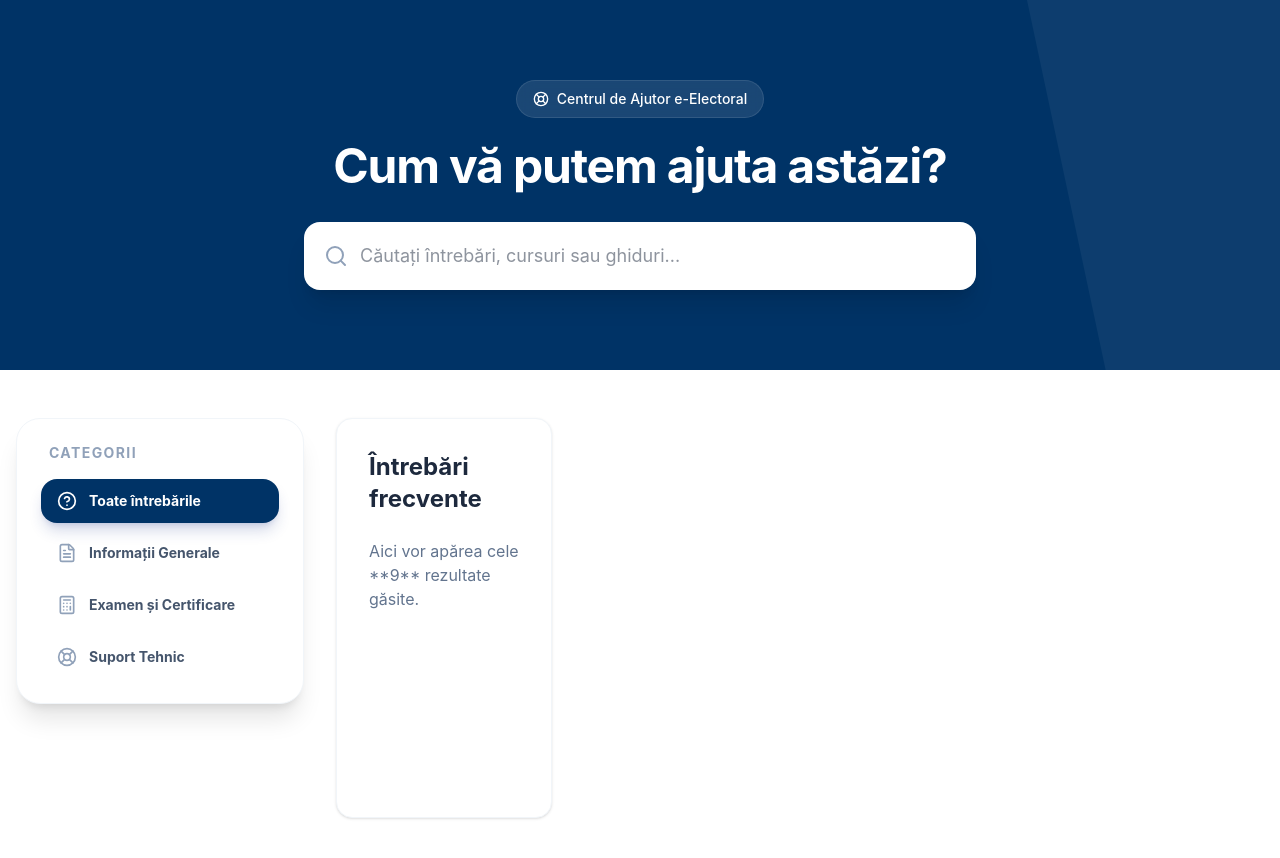
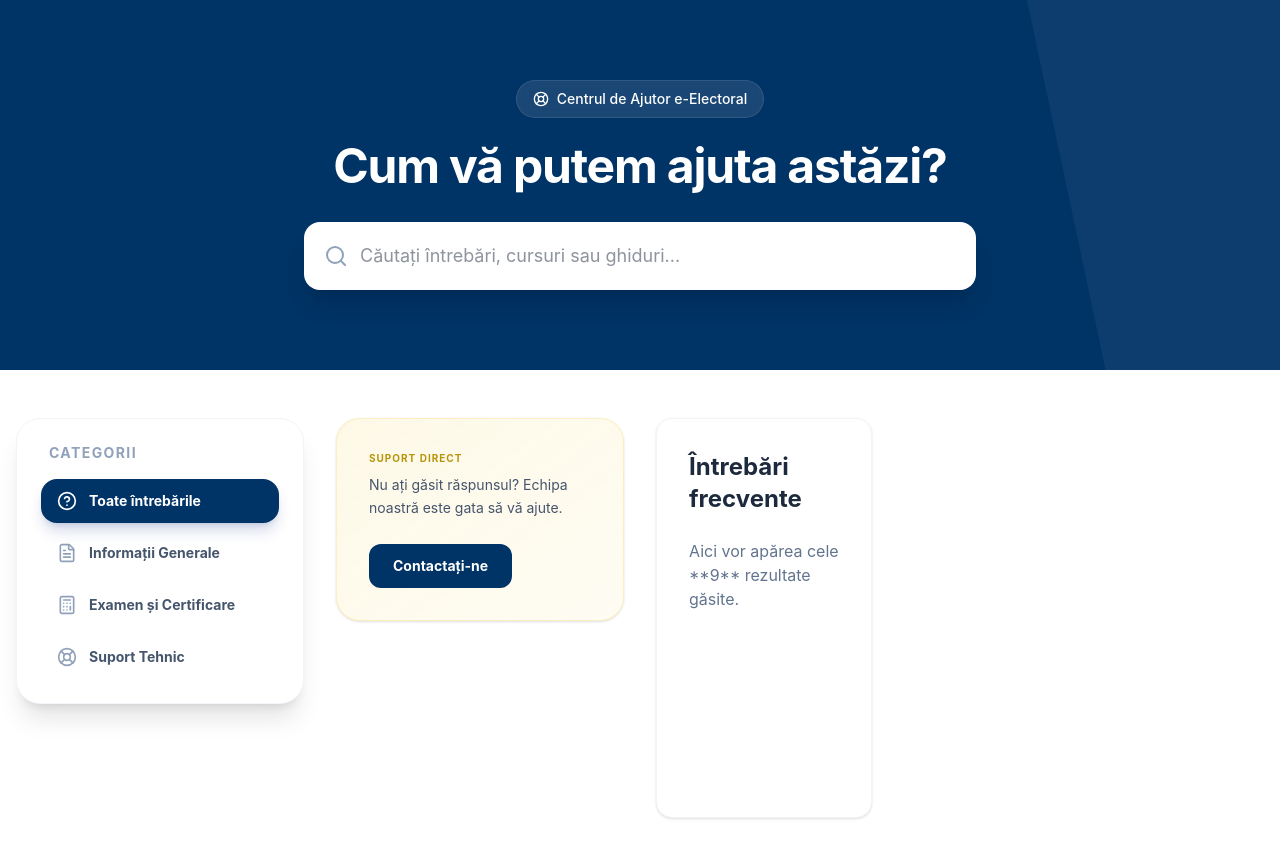
Before and after one commit to roscaiana/Proiect-MRSTweb, a React (Vite) app in the folder frontend/: page /support in a window 1280 px wide. Shown: the top 858 px of the page. Built offline with nearby package versions, Linux system fonts and the light colour scheme.

Commit message:
feat(support): add direct support CTA card

```diff
--- a/frontend/src/pages/Support.tsx
+++ b/frontend/src/pages/Support.tsx
@@ -99,7 +99,7 @@ const Support: React.FC = () => {
             </div>
 
             <div className="max-w-7xl mx-auto px-4 py-12">
-                <div className="grid lg:grid-cols-4 gap-8">
+                <div className="grid lg:grid-cols-4 gap-8 items-start">
                     {/* Sidebar Categories */}
                     <div className="lg:col-span-1 space-y-4">
                         <div className="bg-white p-6 rounded-3xl shadow-xl border border-slate-100 flex flex-col gap-2">
@@ -124,6 +124,15 @@ const Support: React.FC = () => {
                         </div>
                     </div>
 
+                    {/* Suport Direct*/}
+                    <div className="bg-gradient-to-br from-[#f1c40f]/10 to-[#f1c40f]/5 p-8 rounded-3xl border border-[#f1c40f]/20 shadow-sm">
+                        <h3 className="font-bold text-[#b7950b] mb-2 uppercase text-[10px] tracking-widest">Suport Direct</h3>
+                        <p className="text-slate-600 text-sm mb-6 leading-relaxed">Nu ați găsit răspunsul? Echipa noastră este gata să vă ajute.</p>
+                        <a href="/contact" className="inline-flex items-center gap-2 bg-[#003366] text-white px-6 py-3 rounded-xl text-sm font-bold hover:shadow-xl transition-all active:scale-95">
+                            Contactați-ne
+                        </a>
+                    </div>
+
                     <main className="lg:w-3/4">
                         <div className="bg-white p-8 rounded-2xl shadow-sm border border-slate-100 min-h-[400px]">
                             <h2 className="text-2xl font-bold text-slate-800 mb-6">Întrebări frecvente</h2>
```
